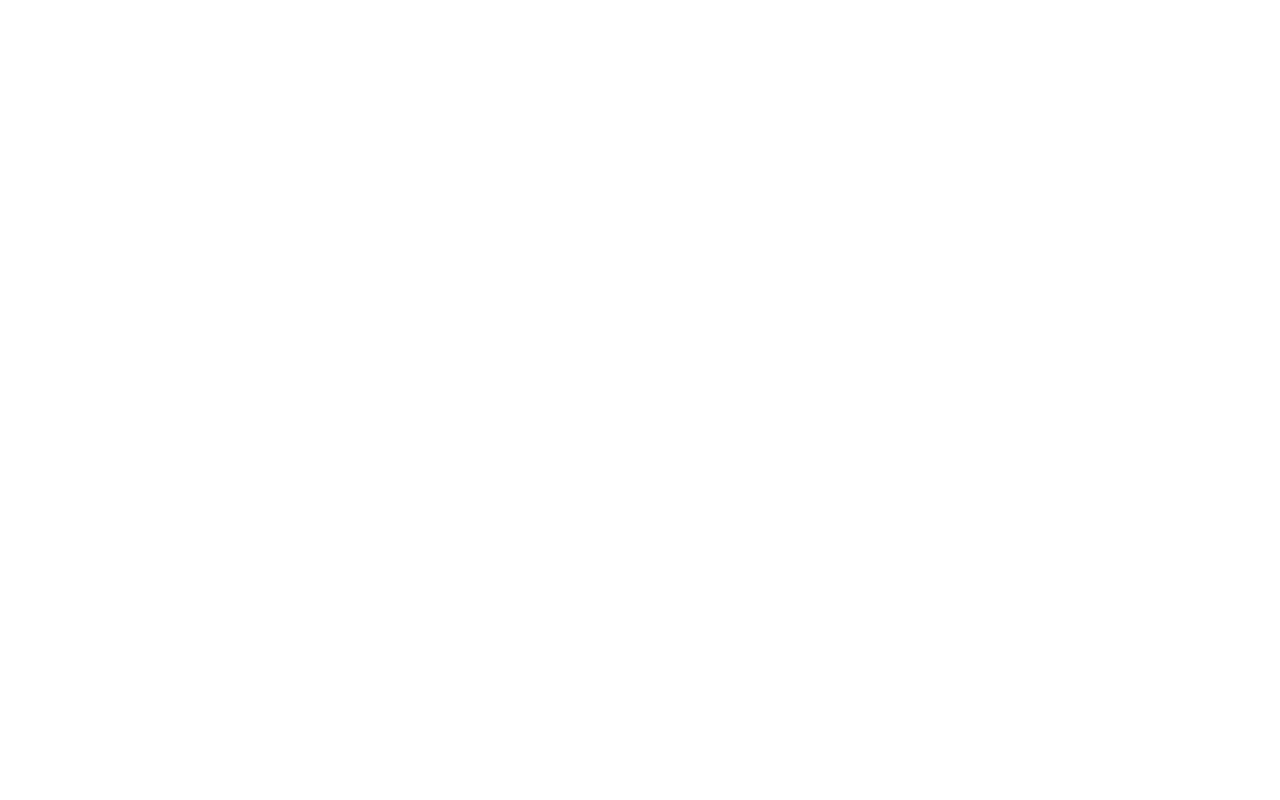
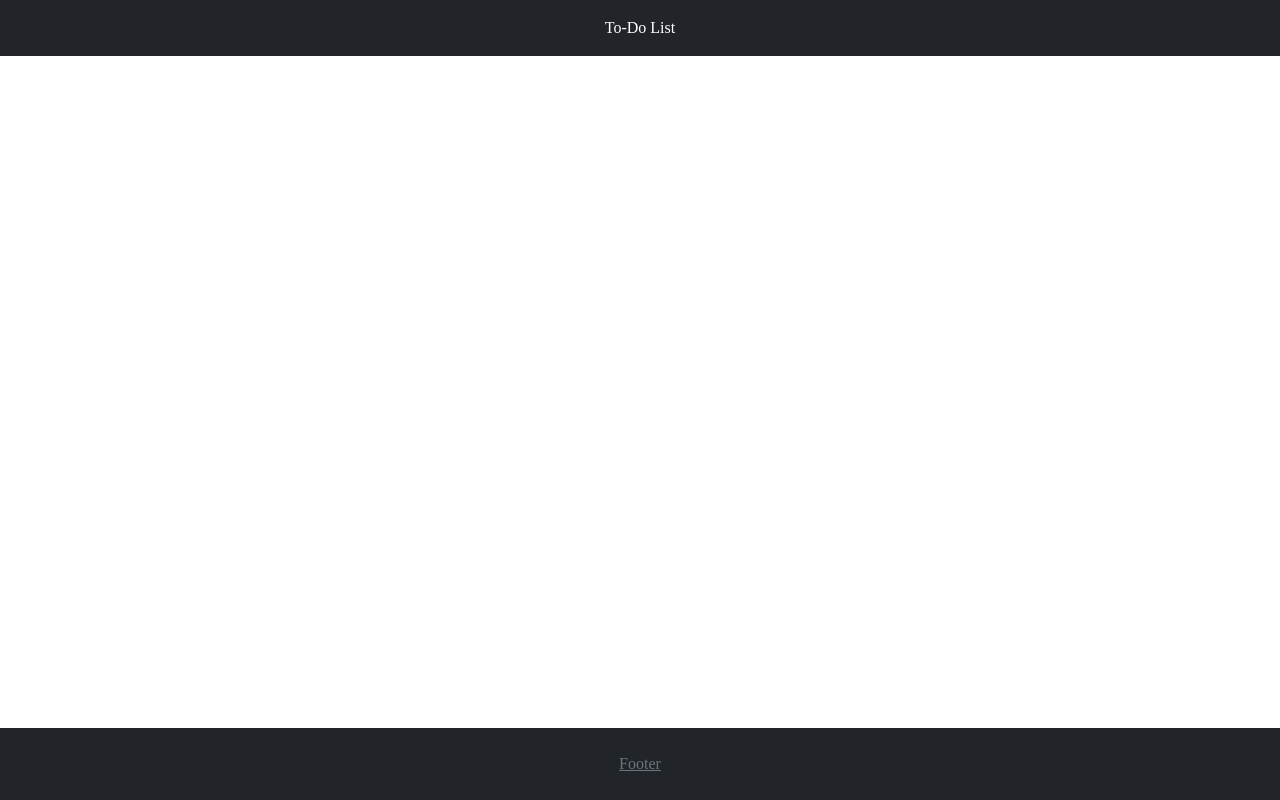
Before and after one commit to carloso0114/todo-list-js, a website built with webpack: page dist/index.html in a window 1280 px wide. Built offline with nearby package versions, Linux system fonts and the light colour scheme; files whose address does not match are found by name.

Commit message:
create nav and footer

```diff
--- a/src/index.js
+++ b/src/index.js
@@ -0,0 +1 @@
+import pageLoad from './pageload';
--- /dev/null
+++ b/src/pageload.js
@@ -0,0 +1,33 @@
+const pageLoad = (() => {
+    const contentContainer = document.querySelector('body');
+    const header = document.createElement('header');
+    header.innerHTML = `
+    <nav class="navbar navbar-expand navbar-dark bg-dark">
+    <div class="container-fluid">
+      <div class="collapse navbar-collapse">
+        <ul class="navbar-nav mx-auto">
+          <li class="nav-item">
+            <a class="nav-link active" aria-current="page" href="#" id="home-link">To-Do List</a>
+          </li>
+        </ul>
+        </div>
+    </div>
+    </nav>
+    `;
+    const main = document.createElement('div');
+    main.setAttribute('id', 'content');
+
+    const footer = document.createElement('footer');
+
+    footer.classList.add('py-4', 'bg-dark', 'flex-shrink-0');
+    footer.innerHTML = `
+    <div class="container text-center">
+      <a href='#' class='text-muted'>Footer</a>
+    </div>`;
+
+    contentContainer.append(header);
+    contentContainer.append(main);
+    contentContainer.append(footer);
+  })();
+
+  export default pageLoad;
```
Also changed, not shown: dist/index.html, dist/main.js (added), dist/styles.css (added).
